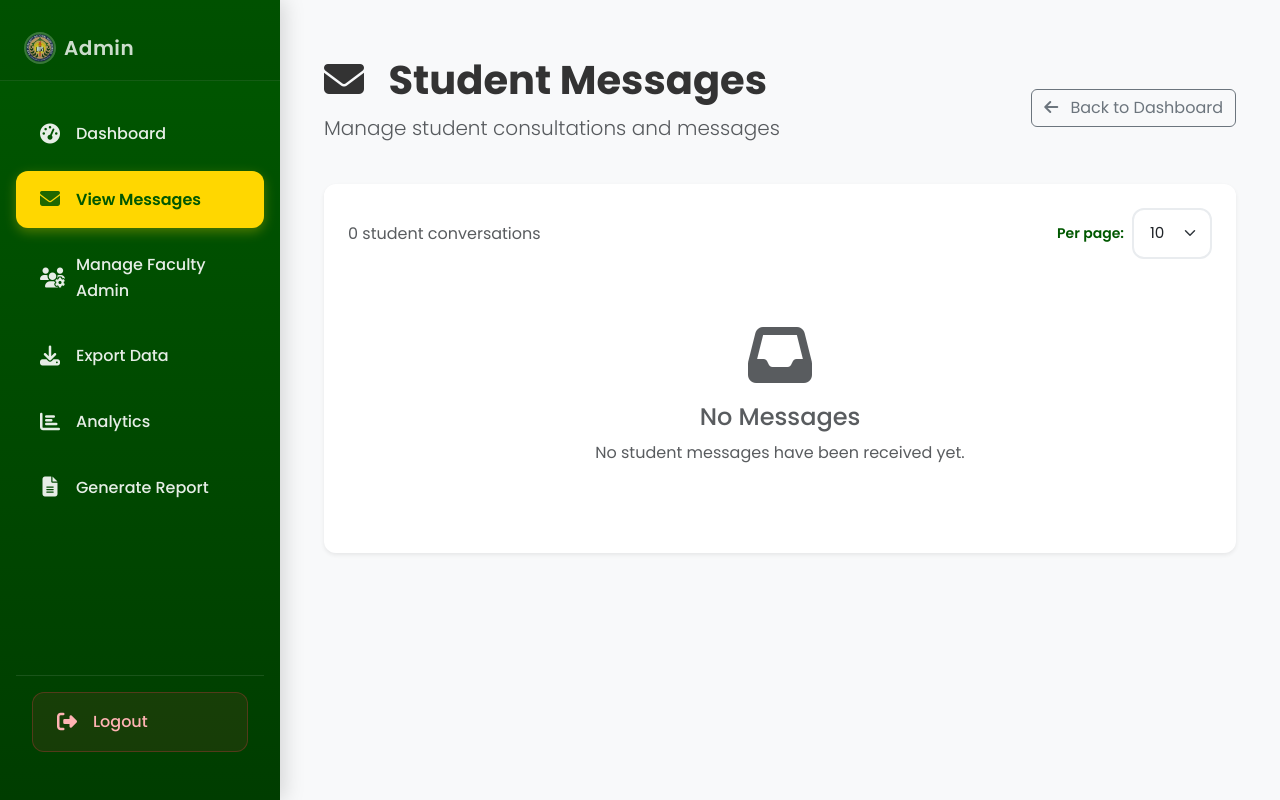
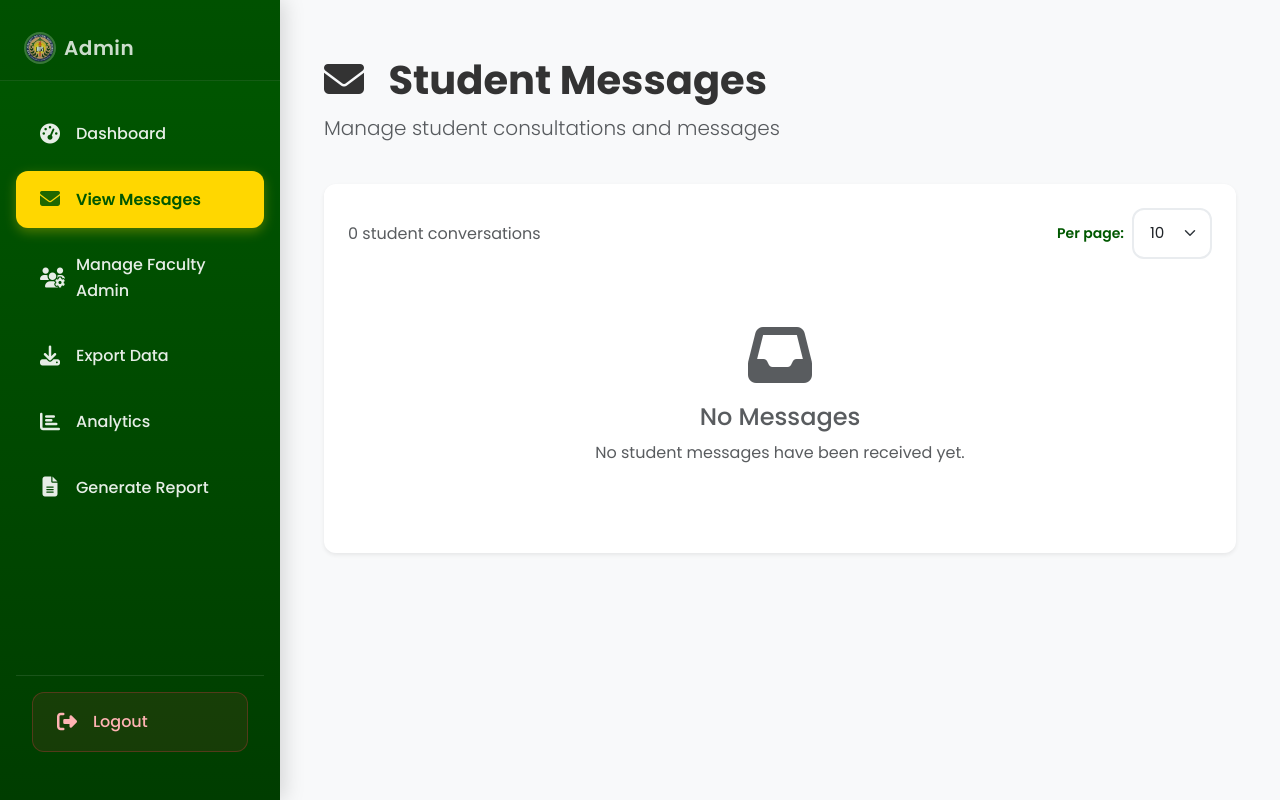
Before and after one commit to shinnnr/EmotionTrack, a Flask app: page /admin/messages in a window 1280 px wide. Run offline with Flask 3, Linux system fonts and the light colour scheme; a user stored in the database is signed in; data that the repository does not hold is empty; some libraries are stand-ins or nearby versions.

Commit message:
remove buttons

```diff
--- a/templates/admin_messages.html
+++ b/templates/admin_messages.html
@@ -15,10 +15,6 @@
                     </h1>
                     <p class="lead text-muted">Manage student consultations and messages</p>
                 </div>
-                <a href="{{ url_for('admin.dashboard') }}" class="btn btn-outline-secondary">
-                    <i class="fas fa-arrow-left me-2"></i>
-                    Back to Dashboard
-                </a>
             </div>
         </div>
     </div>
```
